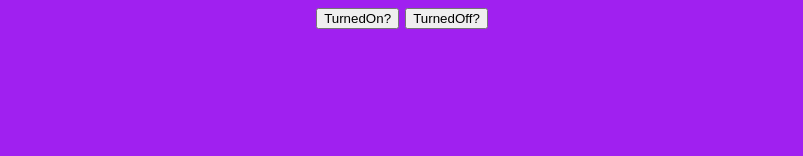
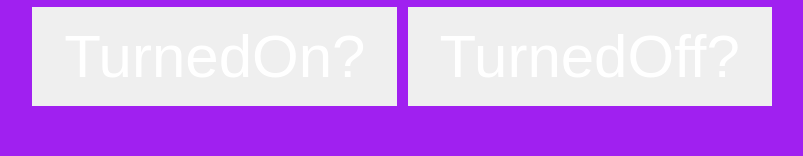
Before and after one commit to andymac5887/TurnedOn, a plain HTML site: page turnOn.html in a window 1280 px wide. Shown: the part 268-424 px from the top of the page, without its empty margins (238-1041 px from the left). Drawn offline with Linux system fonts and the light colour scheme.

Commit message:
Update style.css

```diff
--- a/style.css
+++ b/style.css
@@ -16,6 +16,7 @@ header {
   font-size: 100px;
   text-align: center;
 }
+
 .button {
   border: none;
   color: white;
@@ -28,6 +29,30 @@ header {
   cursor: pointer;
 }
 
+#on {
+  border: none;
+  color: white;
+  padding: 15px 32px;
+  text-align: center;
+  text-decoration: none;
+  display: inline-block;
+  font-size: 60px;
+  margin: 4px 2px;
+  cursor: pointer;
+}
+
+#off {
+  border: none;
+  color: white;
+  padding: 15px 32px;
+  text-align: center;
+  text-decoration: none;
+  display: inline-block;
+  font-size: 60px;
+  margin: 4px 2px;
+  cursor: pointer;
+}
+
 footer {
   position:fixed;bottom:0;left:0;right:0;height:30px;
 }
```
